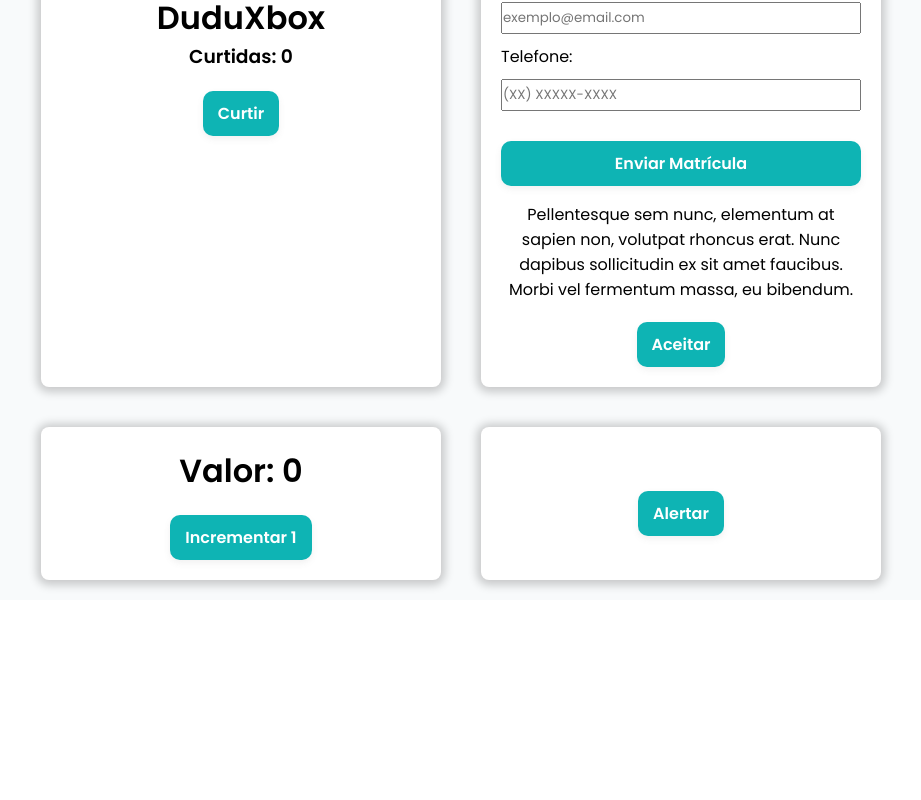
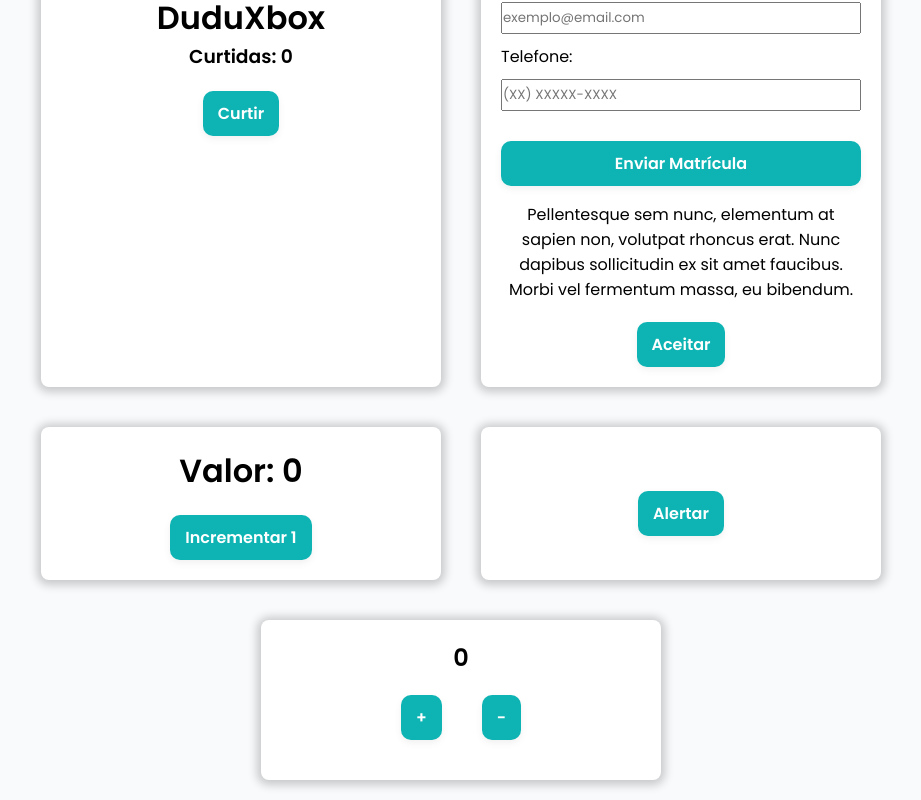
Before and after one commit to HeloisaFelizardo/react-components, a React (Create React App) app: page / in a window 1280 px wide. Shown: the part 1113-1913 px from the top of the page, without its empty margins (179-1100 px from the left). Before the commit the page ends 1713 px from the top, so only its background shows below. Built offline with nearby package versions, Linux system fonts and the light colour scheme.

Commit message:
Adicionando componente CampoQuantidade e ajustes css

```diff
--- a/src/App.js
+++ b/src/App.js
@@ -8,6 +8,7 @@ import GamePlay from './components/GamePlay';
 import FormularioPage from './components/FormularioPage';
 import ExibeNumero from './components/ExibeNumero';
 import PaginaDeNotificacao from './components/PaginaDeNotificacao';
+import CampoQuantidade from './components/CampoQuantidade';
 
 function App() {
   return (
@@ -20,6 +21,7 @@ function App() {
       <FormularioPage />
       <ExibeNumero />
       <PaginaDeNotificacao />
+      <CampoQuantidade />
     </div>
   );
 }
--- /dev/null
+++ b/src/components/CampoQuantidade/index.js
@@ -0,0 +1,23 @@
+import React, {useState} from 'react';
+
+export default function CampoQuantidade() {
+  const [ quantidade, setQuantidade ] = useState(0);
+
+  function adicionar() {
+    setQuantidade(quantidade + 1);
+  }
+
+  function remover() {
+    setQuantidade(quantidade - 1);
+  }
+
+  return(
+    <div className='conteudo-centralizado'>
+      <h2>{quantidade}</h2>
+      <div className='alinhar-botoes'>
+        <button onClick = { adicionar }>+</button>
+        <button onClick = { remover }>-</button>
+      </div>
+    </div>
+  );
+}
--- a/src/components/PaginaInicial/estilo.css
+++ b/src/components/PaginaInicial/estilo.css
@@ -17,7 +17,15 @@
   .conteudo-centralizado p, h1{
     text-align: center;
   }
-
+  .conteudo-centralizado .alinhar-botoes{
+    display: flex;
+    flex-direction: row;
+    justify-content: center;
+    align-items: center;
+  }
+  .conteudo-centralizado .alinhar-botoes button{
+    margin: 20px;
+  }
   .area-botao{
     display: flex;
     justify-content: center;
```
